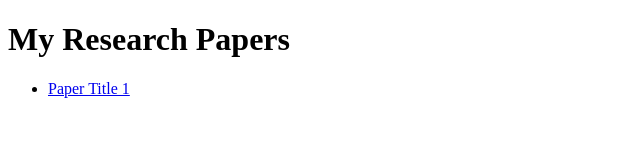
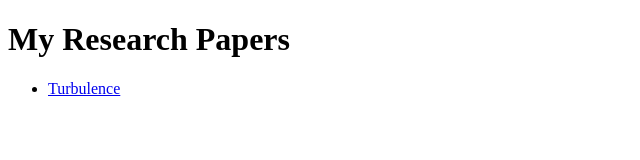
Before and after one commit to weutre/papers, a plain HTML site: page index.html in a window 1280 px wide. Shown: the full height of the page, 0-640 px from the left. Drawn offline with Linux system fonts and the light colour scheme.

Commit message:
Update index.html

```diff
--- a/index.html
+++ b/index.html
@@ -7,7 +7,7 @@
 <body>
   <h1>My Research Papers</h1>
   <ul>
-    <li><a href="paper1.pdf" target="_blank">Paper Title 1</a></li>
+    <li><a href="Isotropic_turbulence (3).pdf" target="_blank"> Turbulence </a></li>
   </ul>
 </body>
 </html>
```
